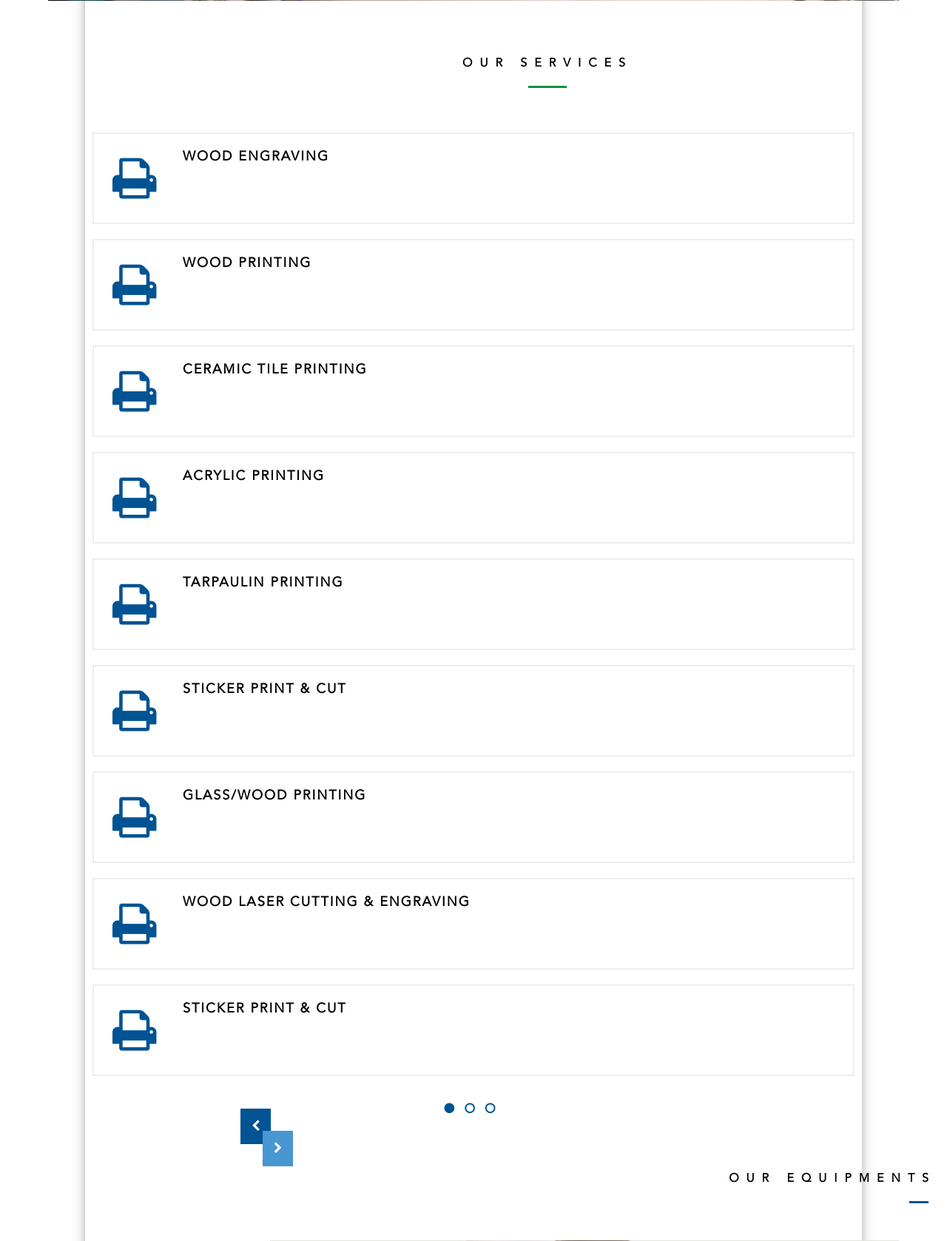
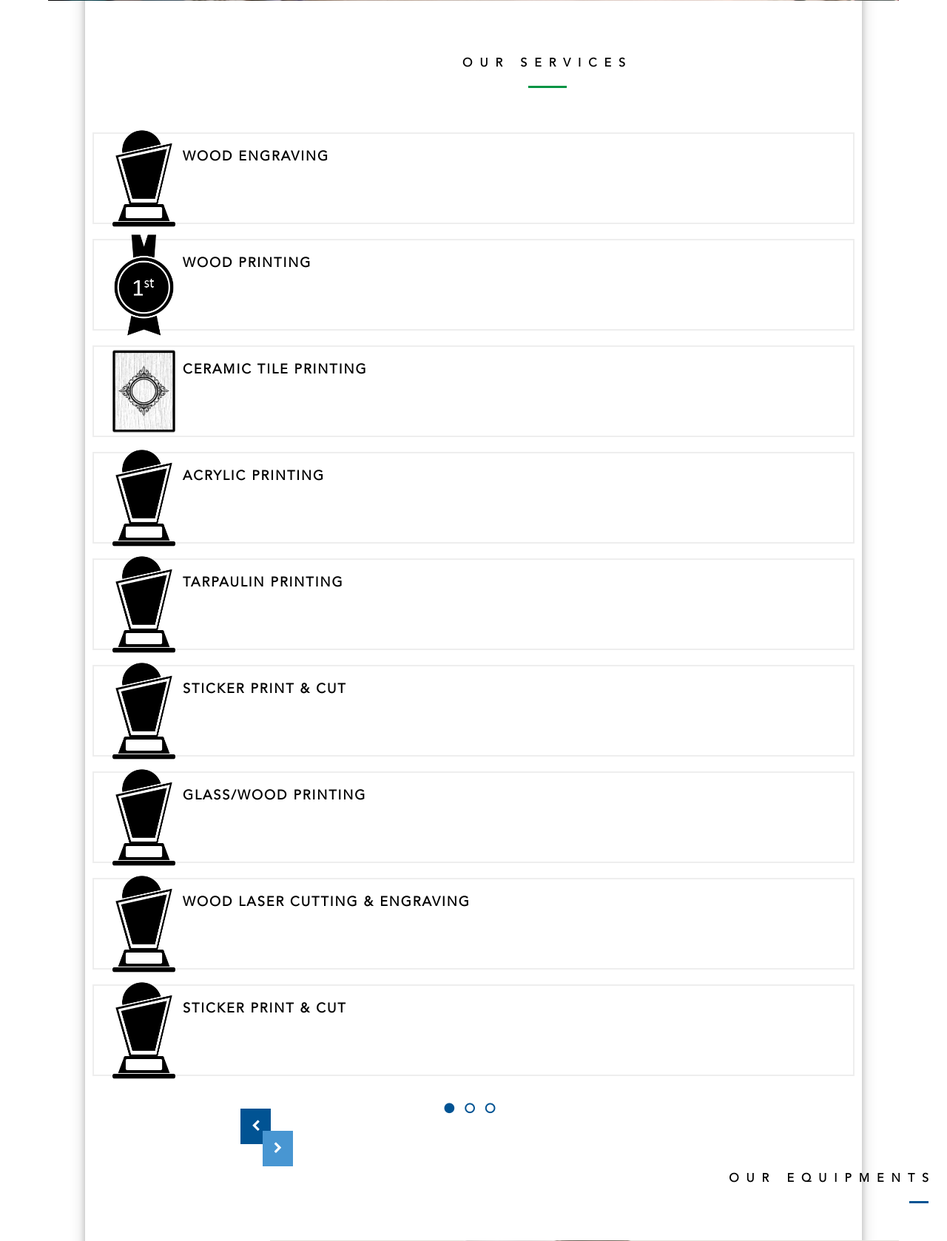
Before and after one commit to le03rd/pjartsweb, a PHP site: page / in a window 1280 px wide; the page is wider, and only the part inside the window is pictured. Shown: the part 1660-3338 px from the top of that part at 74% size. Run offline with PHP 8.4, Linux system fonts and the light colour scheme; some libraries are stand-ins or nearby versions.

Commit message:
pull updates

```diff
--- a/index.html
+++ b/index.html
@@ -96,19 +96,19 @@
                             <div class="row">
                                 <div class="large-4 columns" data-aos="fade-left">
                                     <div class="item">
-                                        <i class="fa fa-print fa-4x"></i>
+                                        <img src="public/assets/icon-trophy.png" width="135">
                                         <label>Wood Engraving</label>
                                     </div>
                                 </div>
                                 <div class="large-4 columns" data-aos="fade">
                                     <div class="item">
-                                        <i class="fa fa-print fa-4x"></i>
+                                        <img src="public/assets/icon-medal.png" width="135">
                                         <label>Wood Printing</label>
                                     </div>
                                 </div>
                                 <div class="large-4 columns" data-aos="fade-right">
                                     <div class="item">
-                                        <i class="fa fa-print fa-4x"></i>
+                                        <img src="public/assets/icon-woodprint.png" width="135">
                                         <label>Ceramic Tile Printing</label>
                                     </div>
                                 </div>
@@ -116,19 +116,19 @@
                             <div class="row">
                                 <div class="large-4 columns" data-aos="fade-left">
                                     <div class="item">
-                                        <i class="fa fa-print fa-4x"></i>
+                                        <img src="public/assets/icon-trophy.png" width="135">
                                         <label>Acrylic Printing</label>
                                     </div>
                                 </div>
                                 <div class="large-4 columns" data-aos="fade">
                                     <div class="item">
-                                        <i class="fa fa-print fa-4x"></i>
+                                        <img src="public/assets/icon-trophy.png" width="135">
                                         <label>Tarpaulin Printing</label>
                                     </div>
                                 </div>
                                 <div class="large-4 columns" data-aos="fade-right">
                                     <div class="item">
-                                        <i class="fa fa-print fa-4x"></i>
+                                        <img src="public/assets/icon-trophy.png" width="135">
                                         <label>Sticker Print & Cut</label>
                                     </div>
                                 </div>
@@ -136,19 +136,19 @@
                             <div class="row">
                                 <div class="large-4 columns" data-aos="fade-left">
                                     <div class="item">
-                                        <i class="fa fa-print fa-4x"></i>
+                                        <img src="public/assets/icon-trophy.png" width="135">
                                         <label>Glass/Wood Printing</label>
                                     </div>
                                 </div>
                                 <div class="large-4 columns" data-aos="fade">
                                     <div class="item">
-                                        <i class="fa fa-print fa-4x"></i>
+                                        <img src="public/assets/icon-trophy.png" width="135">
                                         <label>Wood Laser Cutting & Engraving</label>
                                     </div>
                                 </div>
                                 <div class="large-4 columns" data-aos="fade-right">
                                     <div class="item">
-                                        <i class="fa fa-print fa-4x"></i>
+                                        <img src="public/assets/icon-trophy.png" width="135">
                                         <label>Sticker Print & Cut</label>
                                     </div>
                                 </div>
--- a/public/css/2-sections/sub/_services.scss
+++ b/public/css/2-sections/sub/_services.scss
@@ -9,12 +9,13 @@
 					height: 120px;
 					position: relative;
 
-					i {
-						color: $blue;
+					img {
+						// color: $blue;
 						position: absolute;
 					    top: 50%;
 					    left: 25px;
 					    transform: translateY(-50%);
+					    width: 85px;
 					}
 
 					label {
```
Also changed, not shown: publiccssapp.css (added, +23 -0 lines), public/assets/icon-medal.png (added), public/assets/icon-trophy.png (added), public/assets/icon-woodprint.png (added), public/css/app.css, 1 other file.
